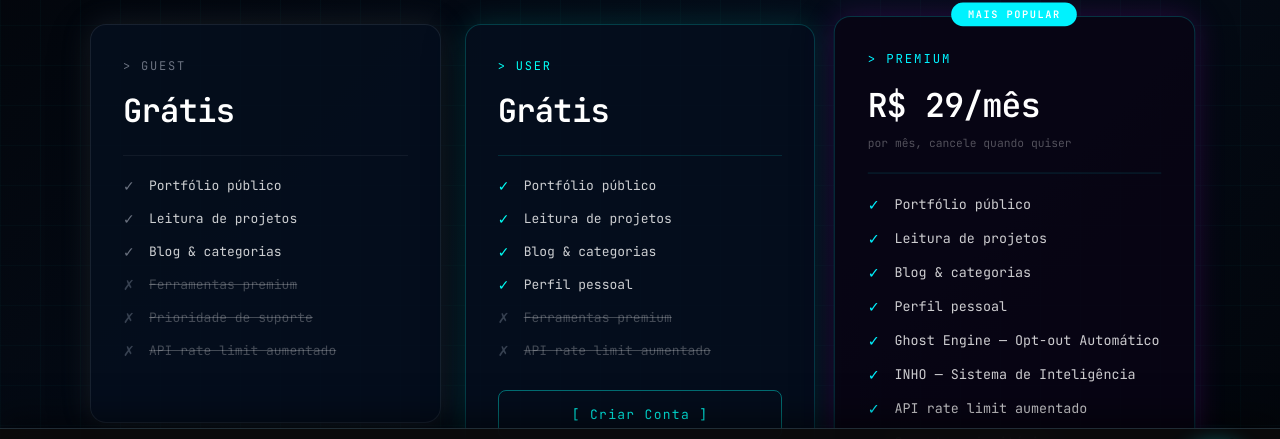
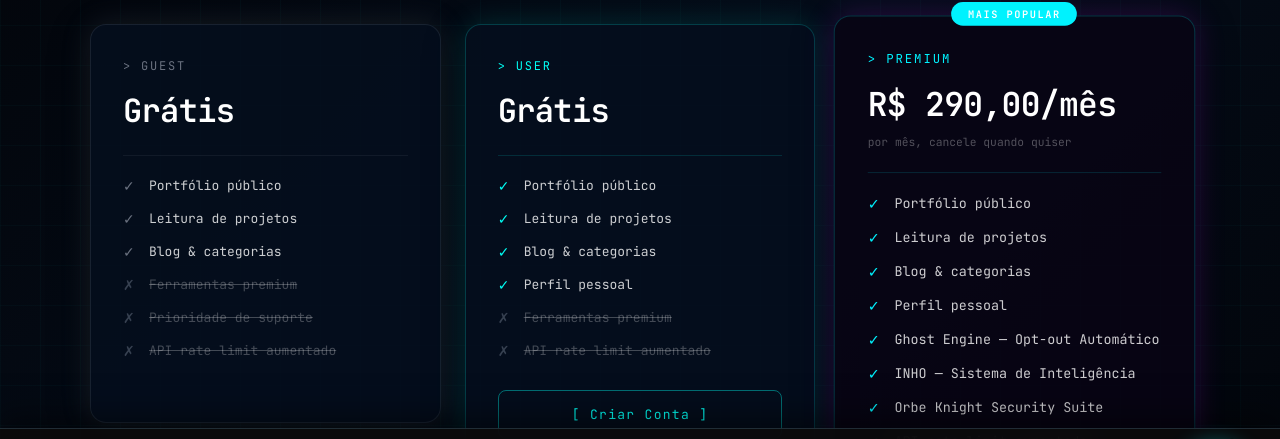
Before and after one commit to RafaHop3/OrbeSystems, a Next.js app in the folder frontend/: page /assinar in a window 1280 px wide. Shown: the part 255-694 px from the top of the page. Built offline with nearby package versions, Linux system fonts and the light colour scheme; no server answers; a web font is replaced by a local one.

Commit message:
fix(frontend): route knight promo to checkout and adjust premium pricing to R$ 290

```diff
--- a/frontend/src/app/assinar/page.tsx
+++ b/frontend/src/app/assinar/page.tsx
@@ -52,7 +52,7 @@ const PLANS = [
   {
     id: "premium",
     label: "PREMIUM",
-    price: "R$ 29/mês",
+    price: "R$ 290,00/mês",
     color: "#00f2fe",
     glow: "rgba(188,19,254,0.2)",
     badge: "MAIS POPULAR",
@@ -63,6 +63,7 @@ const PLANS = [
       { text: "Perfil pessoal", ok: true },
       { text: "Ghost Engine — Opt-out Automático", ok: true },
       { text: "INHO — Sistema de Inteligência", ok: true },
+      { text: "Orbe Knight Security Suite", ok: true },
       { text: "API rate limit aumentado", ok: true },
       { text: "Suporte prioritário", ok: true },
     ],
--- a/frontend/src/components/OrbeKnightPromo.tsx
+++ b/frontend/src/components/OrbeKnightPromo.tsx
@@ -36,11 +36,11 @@ export default function OrbeKnightPromo() {
 
                     <div className="flex gap-4 pt-6">
                         <Link
-                            href="/ferramentas-premium/orbe-knight"
+                            href="/assinar"
                             className="group relative inline-flex items-center gap-3 bg-amber-500/10 hover:bg-amber-500 text-amber-400 hover:text-black border border-amber-500 font-bold uppercase tracking-widest text-sm px-8 py-4 transition-all duration-500 overflow-hidden shadow-[0_0_20px_rgba(251,191,36,0.3)] hover:shadow-[0_0_40px_rgba(251,191,36,0.6)]"
                         >
                             <span className="absolute inset-0 w-full h-full -translate-x-full bg-gradient-to-r from-transparent via-white/40 to-transparent group-hover:transition-transform group-hover:duration-700 group-hover:translate-x-full"></span>
-                            Ativar Orbe Knight <ArrowRight size={18} className="group-hover:translate-x-2 transition-transform" />
+                            Ativar Orbe Knight (Premium) <ArrowRight size={18} className="group-hover:translate-x-2 transition-transform" />
                         </Link>
                     </div>
                 </div>
```
